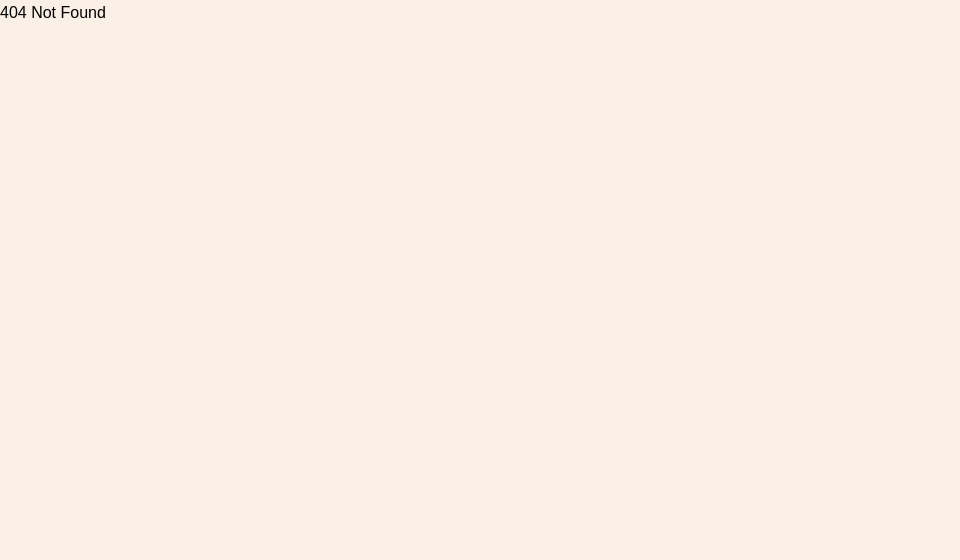
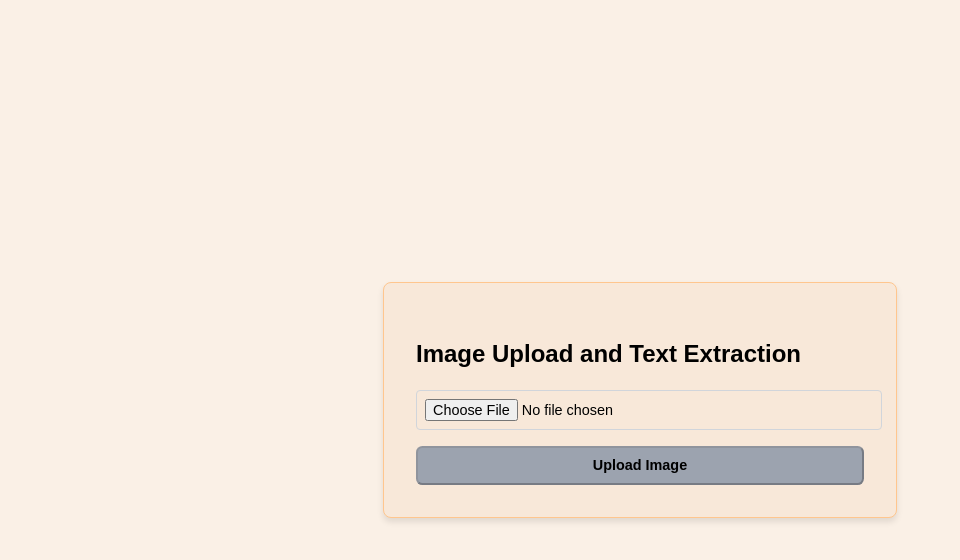
Before and after one commit to samir-s-hassan/FlashAI, a React (Vite) app: page /xtract in a window 1280 px wide. Before the commit this address had no page. Shown: the top 560 px of the page, without its empty margins (0-960 px from the left). Built offline with nearby package versions, Linux system fonts and the light colour scheme.

Commit message:
extract notes page being done

```diff
--- a/src/RouteControl/RouteControl.jsx
+++ b/src/RouteControl/RouteControl.jsx
@@ -1,5 +1,6 @@
 import { Route, Routes } from "react-router-dom";
 import LandingPage from "../pages/LandingPage/LandingPage.jsx";
+import ExtractNotesPage from "../pages/ExtractNotesPage/ExtractNotesPage.jsx";
 import GenerateFlashcardsPage from "../pages/GenerateFlashcardsPage.jsx";
 
 const RouteControl = () => {
@@ -7,6 +8,7 @@ const RouteControl = () => {
       <Routes>
         <Route path="/" element={<LandingPage />} />
         <Route path="/generate" element={<GenerateFlashcardsPage />} />
+        <Route path="/xtract" element={<ExtractNotesPage />} />
         <Route path="*" element={<div>404 Not Found</div>} />
       </Routes>
   );
--- /dev/null
+++ b/src/pages/ExtractNotesPage/ExtractNotesPage.css
@@ -0,0 +1,184 @@
+/* Global Styles */
+body {
+  font-family: Arial, sans-serif;
+  line-height: 1.6;
+  background-color: #faf0e6; /* Beige background */
+  color: #000; /* Black text */
+  margin: 0;
+  padding: 0;
+}
+
+.container {
+  width: 100%;
+  max-width: 1000px;
+  margin: 0 auto;
+  padding: 0 20px;
+}
+
+/* Header Styles */
+.header {
+  backdrop-filter: blur(5px);
+  display: flex;
+  justify-content: space-between;
+  align-items: center;
+  padding: 0.5rem 1rem;
+}
+
+.app-name {
+  font-size: 1.5rem;
+  font-weight: 600;
+  color: #000;
+}
+
+/* File Upload Styles */
+.file-upload-container {
+  display: flex;
+  align-items: center;
+  justify-content: center;
+  min-height: 100vh;
+  background-color: #faf0e6;
+}
+
+.file-upload-card {
+  background-color: #f8e8d9;
+  padding: 2rem;
+  border-radius: 0.5rem;
+  box-shadow: 0 4px 6px rgba(0, 0, 0, 0.1);
+  width: 100%;
+  max-width: 28rem;
+  border: 0.5px solid #ffc68e;
+}
+
+.file-upload-title {
+  font-size: 1.5rem;
+  font-weight: bold;
+  margin-bottom: 1rem;
+  color: #000;
+}
+
+.file-upload-form {
+  display: flex;
+  flex-direction: column;
+  gap: 1rem;
+}
+
+.file-input {
+  width: 100%;
+  padding: 0.5rem;
+  border: 1px solid #d1d5db;
+  border-radius: 0.25rem;
+  font-size: 0.9rem;
+}
+
+.submit-button {
+  width: 100%;
+  padding: 0.6rem;
+  border-radius: 0.4rem;
+  background-color: #ffd700;
+  color: black;
+  font-weight: bold;
+  cursor: pointer;
+  transition: background-color 0.2s;
+  font-size: 0.9rem;
+}
+
+.submit-button:hover:not(.disabled) {
+  background-color: #ffc000;
+}
+
+.submit-button.disabled {
+  background-color: #9ca3af;
+  cursor: not-allowed;
+}
+
+.error-message {
+  color: #ef4444;
+  margin-top: 0.5rem;
+}
+
+.download-container {
+  margin-top: 1rem;
+}
+
+.download-link {
+  display: block;
+  width: 100%;
+  padding: 0.6rem;
+  background-color: #d2691e;
+  color: white;
+  text-align: center;
+  border-radius: 0.4rem;
+  text-decoration: none;
+  font-weight: bold;
+  transition: background-color 0.2s;
+  font-size: 0.9rem;
+}
+
+.download-link:hover {
+  background-color: #b35a1f;
+}
+
+/* Other existing styles... */
+
+/* Hero Section */
+.hero {
+  text-align: center;
+}
+
+.hero-title {
+  font-size: 2rem;
+  font-weight: 700;
+  color: #00010a;
+  margin-bottom: 1.5rem;
+}
+
+.hero-description {
+  font-size: 1.25rem;
+  max-width: 700px;
+  margin: 0 auto 2rem;
+  color: #333;
+}
+
+/* Button */
+.btn {
+  padding: 0.75rem 1.5rem;
+  border-radius: 0.375rem;
+  transition: background-color 0.3s ease;
+  text-decoration: none;
+}
+
+.btn-primary {
+  background-color: #ffc68e;
+  color: black;
+}
+
+.btn-primary:hover {
+  background-color: #f9bc80;
+}
+
+.btn-secondary {
+  background-color: #d2691e;
+  color: white;
+  padding: 0.4rem 0.8rem;
+  border-radius: 0.4rem;
+  font-size: 0.9rem;
+}
+
+.btn-secondary:hover {
+  background-color: #b35a1f;
+}
+
+/* Responsive design */
+@media (max-width: 768px) {
+  .file-upload-card {
+    max-width: 90%;
+  }
+
+  .hero-title {
+    font-size: 1.5rem;
+  }
+
+  .hero-description {
+    font-size: 1rem;
+  }
+}
--- /dev/null
+++ b/src/pages/ExtractNotesPage/ExtractNotesPage.jsx
@@ -0,0 +1,105 @@
+import React, { useState } from "react";
+import "./ExtractNotesPage.css";
+
+const ExtractNotes = () => {
+  const [selectedFile, setSelectedFile] = useState(null);
+  const [isUploading, setIsUploading] = useState(false);
+  const [downloadUrl, setDownloadUrl] = useState(null);
+  const [error, setError] = useState(null);
+
+  const handleFileChange = (event) => {
+    if (event.target.files && event.target.files[0]) {
+      setSelectedFile(event.target.files[0]);
+      setError(null);
+      setDownloadUrl(null);
+    }
+  };
+
+  const handleSubmit = async (event) => {
+    event.preventDefault();
+    if (!selectedFile) {
+      setError("Please select a file to upload.");
+      return;
+    }
+
+    setIsUploading(true);
+    setError(null);
+    setDownloadUrl(null);
+
+    const formData = new FormData();
+    formData.append("image", selectedFile);
+
+    try {
+      // First, upload the image
+      const uploadResponse = await fetch("/api/upload", {
+        method: "POST",
+        body: formData,
+      });
+
+      if (!uploadResponse.ok) {
+        throw new Error("Image upload failed");
+      }
+
+      // Then, request the processed document
+      const downloadResponse = await fetch("/api/process", {
+        method: "GET",
+      });
+
+      if (!downloadResponse.ok) {
+        throw new Error("Failed to process the image");
+      }
+
+      const blob = await downloadResponse.blob();
+      const url = window.URL.createObjectURL(blob);
+      setDownloadUrl(url);
+    } catch (err) {
+      setError(
+        err instanceof Error ? err.message : "An unknown error occurred"
+      );
+    } finally {
+      setIsUploading(false);
+    }
+  };
+
+  return (
+    <div className="file-upload-container">
+      <div className="file-upload-card">
+        <h2 className="file-upload-title">Image Upload and Text Extraction</h2>
+        <form onSubmit={handleSubmit} className="file-upload-form">
+          <div>
+            <input
+              type="file"
+              accept="image/*"
+              onChange={handleFileChange}
+              disabled={isUploading}
+              className="file-input"
+            />
+          </div>
+          <button
+            type="submit"
+            disabled={isUploading || !selectedFile}
+            className={`submit-button ${
+              isUploading || !selectedFile ? "disabled" : ""
+            }`}
+          >
+            {isUploading ? "Uploading..." : "Upload Image"}
+          </button>
+        </form>
+        {error && <p className="error-message">{error}</p>}
+        {downloadUrl && (
+          <div className="download-container">
+            <a
+              href={downloadUrl}
+              download="extracted_text.docx"
+              className="download-link"
+            >
+              Download Text (.docx)
+            </a>
+          </div>
+        )}
+      </div>
+    </div>
+  );
+};
+
+export default ExtractNotes;
--- a/src/pages/LandingPage/LandingPage.css
+++ b/src/pages/LandingPage/LandingPage.css
@@ -432,7 +432,7 @@ body {
   display: flex;
   flex-direction: column;
   align-items: center;
-  gap: 1rem; /* This creates space between the buttons */
+  gap: .1rem; /* This creates space between the buttons */
 }
 
 .button-wrapper {
--- a/src/pages/LandingPage/LandingPage.jsx
+++ b/src/pages/LandingPage/LandingPage.jsx
@@ -67,7 +67,7 @@ const LandingPage = () => {
                 </Link>
               </div>
               <div className="button-wrapper">
-                <Link to="/extract" className="btn btn-primary">
+                <Link to="/xtract" className="btn btn-primary">
                   Upload Note
                 </Link>
               </div>
```
